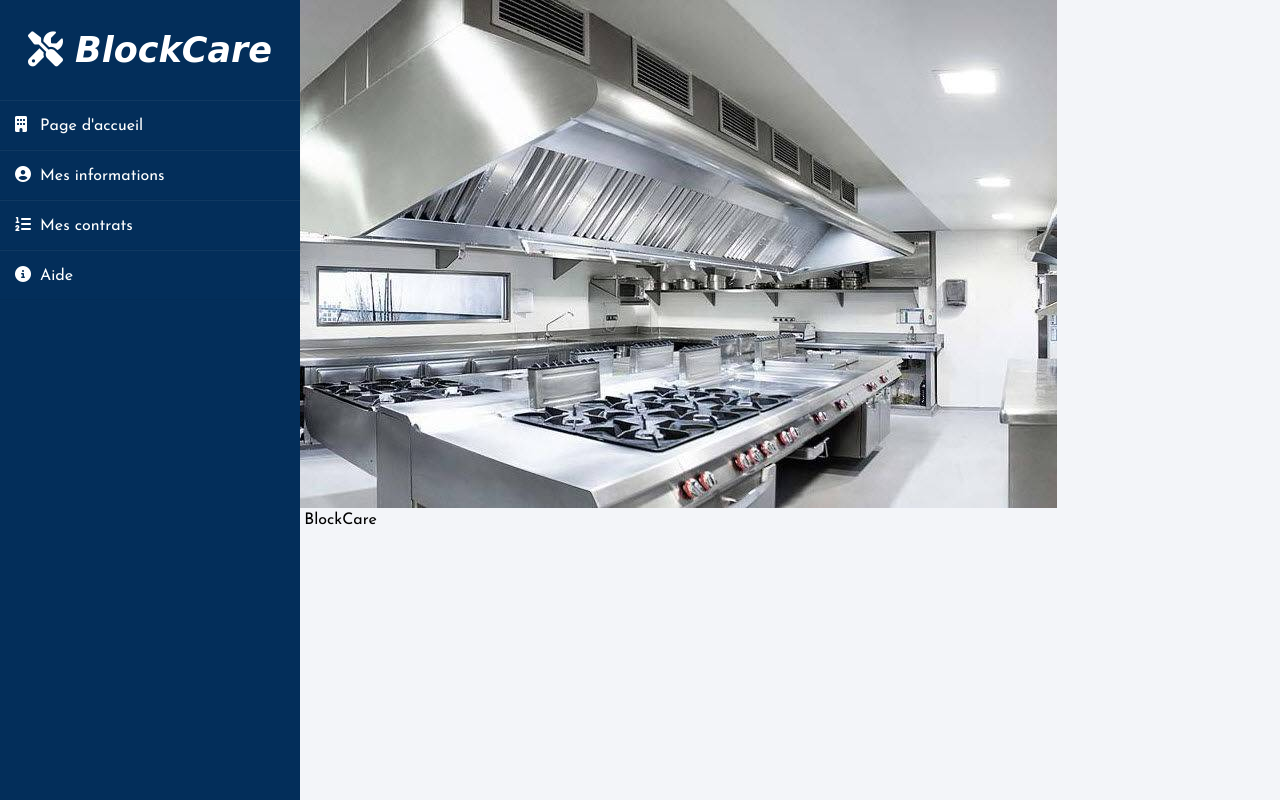
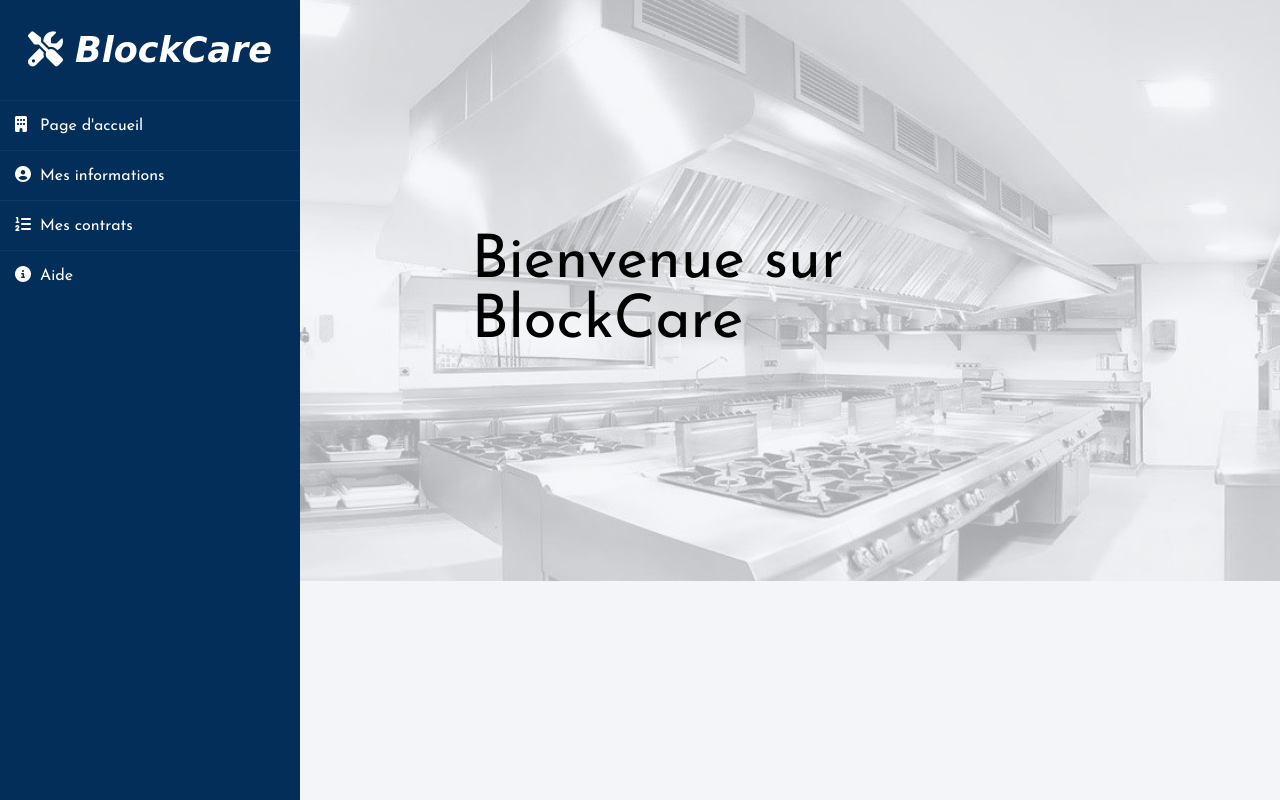
Before and after one commit to Smart-Contract-Appareil/Appareil, a website: page Interface Clients/pageAccueil.html in a window 1280 px wide. Drawn offline with Linux system fonts and the light colour scheme.

Commit message:
Update style_pageAccueil.css

```diff
--- a/Interface Clients/style_pageAccueil.css
+++ b/Interface Clients/style_pageAccueil.css
@@ -62,20 +62,20 @@ body{
 
 .wrapper .main_content{
   width: 100%;
-  margin-left: 200px;
+  margin-left: 300px;
+  position: relative;
 }
 
-.wrapper .main_content .header{
-  padding: 20px;
-  background: #fff;
-  color: #000000;
-  font-size: 40px;
-  border-bottom: 1px solid #e0e4e8;
-  text-align: center;
+img {
+ width: 100%;
+ opacity: 0.3;
+ filter: grayscale(100%)
 }
 
-
-.wrapper .main_content .info {
-  padding : 80px;
-  text-align: center;
+.center {
+  position: absolute;
+  top: 50%;
+  left: 45%;
+  transform: translate(-50%, -50%);
+  font-size: 60px;
 }
```
